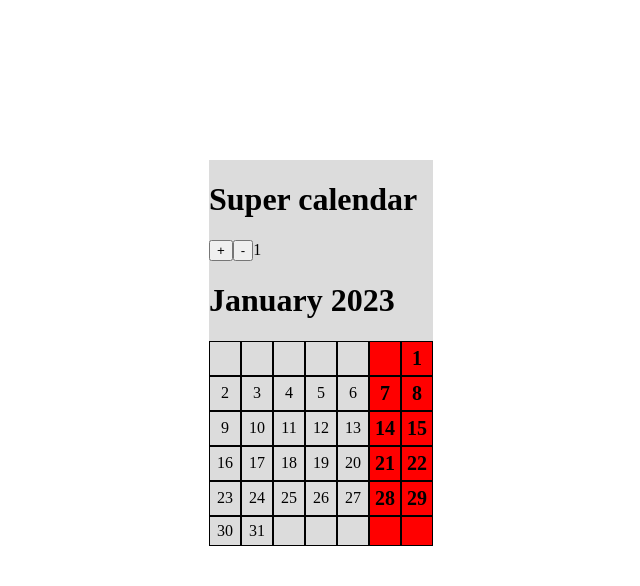
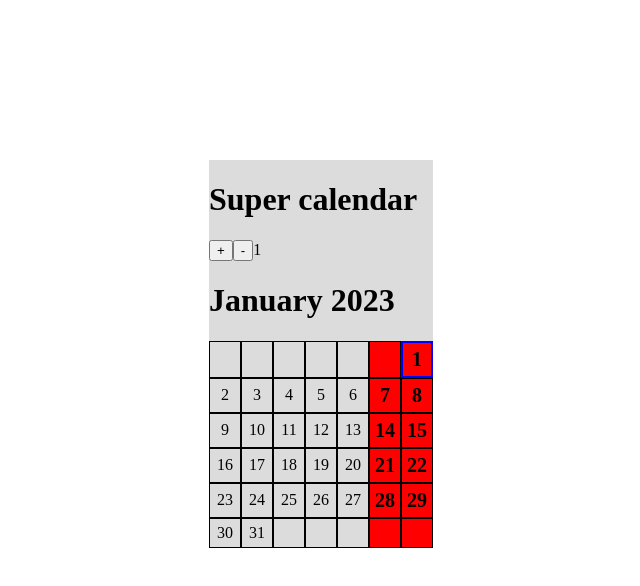
Before and after one commit to aamarber/UD8-DIW, a React app: page / in a window 1280 px wide. Shown: the top 586 px of the page, without its empty margins (319-959 px from the left). Built offline with nearby package versions, Linux system fonts and the light colour scheme.

Commit message:
Passing information from child to parent

```diff
--- a/src/Calendar.js
+++ b/src/Calendar.js
@@ -7,13 +7,16 @@ import Week from './Week'
 
 import { getWeeksInMonth } from './date_functions'
 
-
 function Calendar(props) {
   const { year, month } = props
   const holidays = (month == 7) || (month == 8)
   const weeks = getWeeksInMonth(month, year)
 
   let [selected, setSelected] = useState(1)
+
+  function click(day) {
+    setSelected(day)
+  }
 
   return (
     <div className={`calendar ${holidays ? 'holidays' : ''}`}>
@@ -23,7 +26,7 @@ function Calendar(props) {
       <CalendarTitle month={month} year={year}/>
       {
         weeks.map((week, index) =>
-          <Week key={index} days={week}/>
+          <Week key={index} days={week} selected={selected} click={click}/>
         )
       }
     </div>
--- a/src/Day.js
+++ b/src/Day.js
@@ -1,7 +1,14 @@
 function Day(props) {
-  const { number, weekend } = props
+  const { number } = props
+  const { weekend=false, selected=false } = props
+  const { click } = props
+
+  const classes = ['day']
+  if(weekend) classes.push('weekend')
+  if(selected) classes.push('selected')
+
   return (
-    <div className={`day ${weekend ? 'weekend' : ''}`}>
+    <div onClick={() => number && click?.(number)} className={classes.join(' ')}>
       {number ? number : ''}
     </div>
   )
--- a/src/Week.js
+++ b/src/Week.js
@@ -2,13 +2,14 @@
 import Day from "./Day"
 
 function Week(props) {
-  const { days } = props
+  const { days, selected } = props
+  const { click } = props
 
   return (
     <div className='week'>
       {
         days.map((day, index) =>
-          <Day key={index} number={day} weekend={index == 5 || index == 6}/>
+          <Day key={index} number={day} selected={day==selected} click={click} weekend={index == 5 || index == 6}/>
         )
       }
     </div>
--- a/src/styles/calendar.css
+++ b/src/styles/calendar.css
@@ -27,3 +27,7 @@
   font-weight: bold;
   font-size: 20px;
 }
+
+.week .day.selected {
+  border: 2px solid blue;
+}
```
